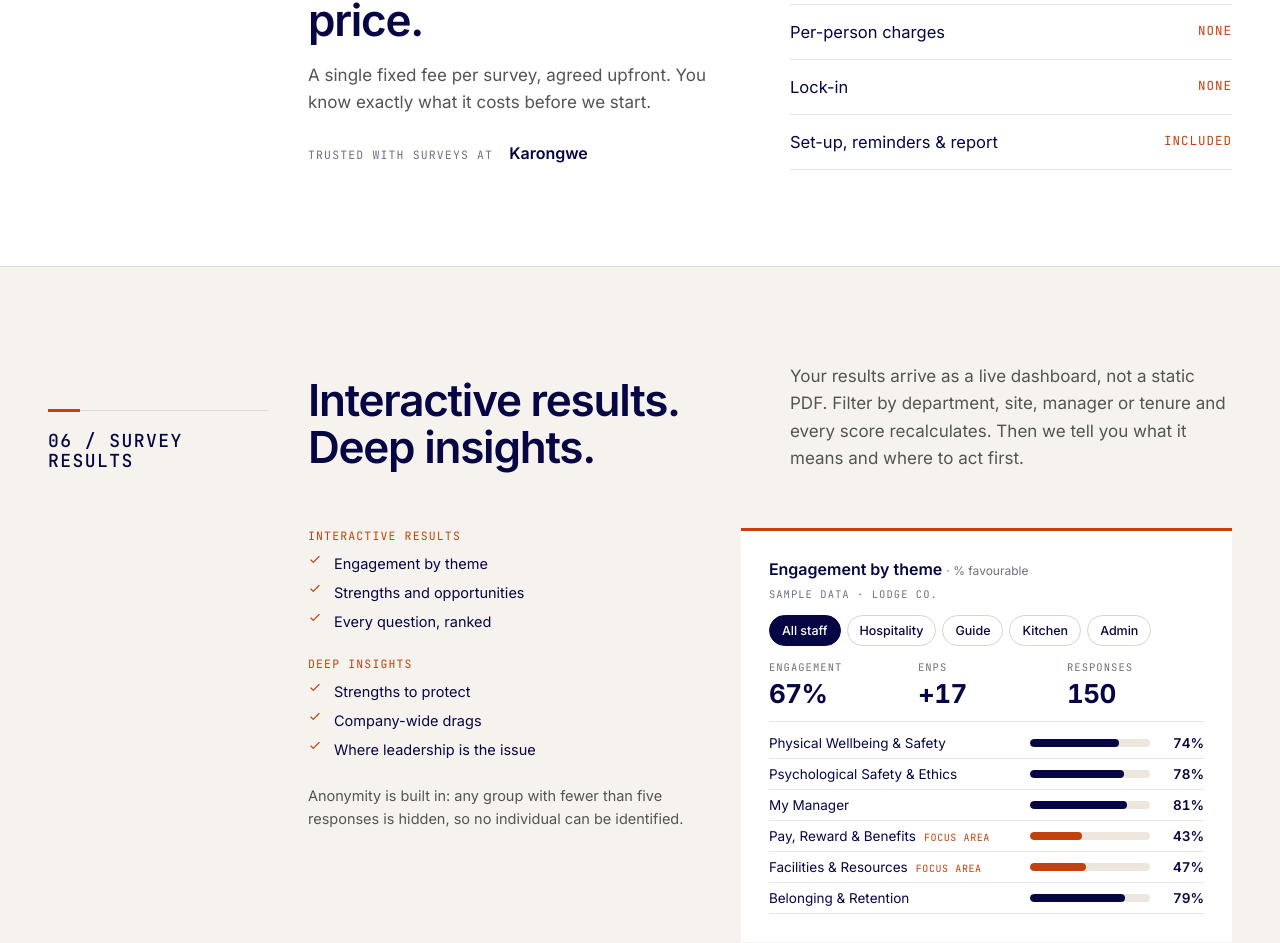
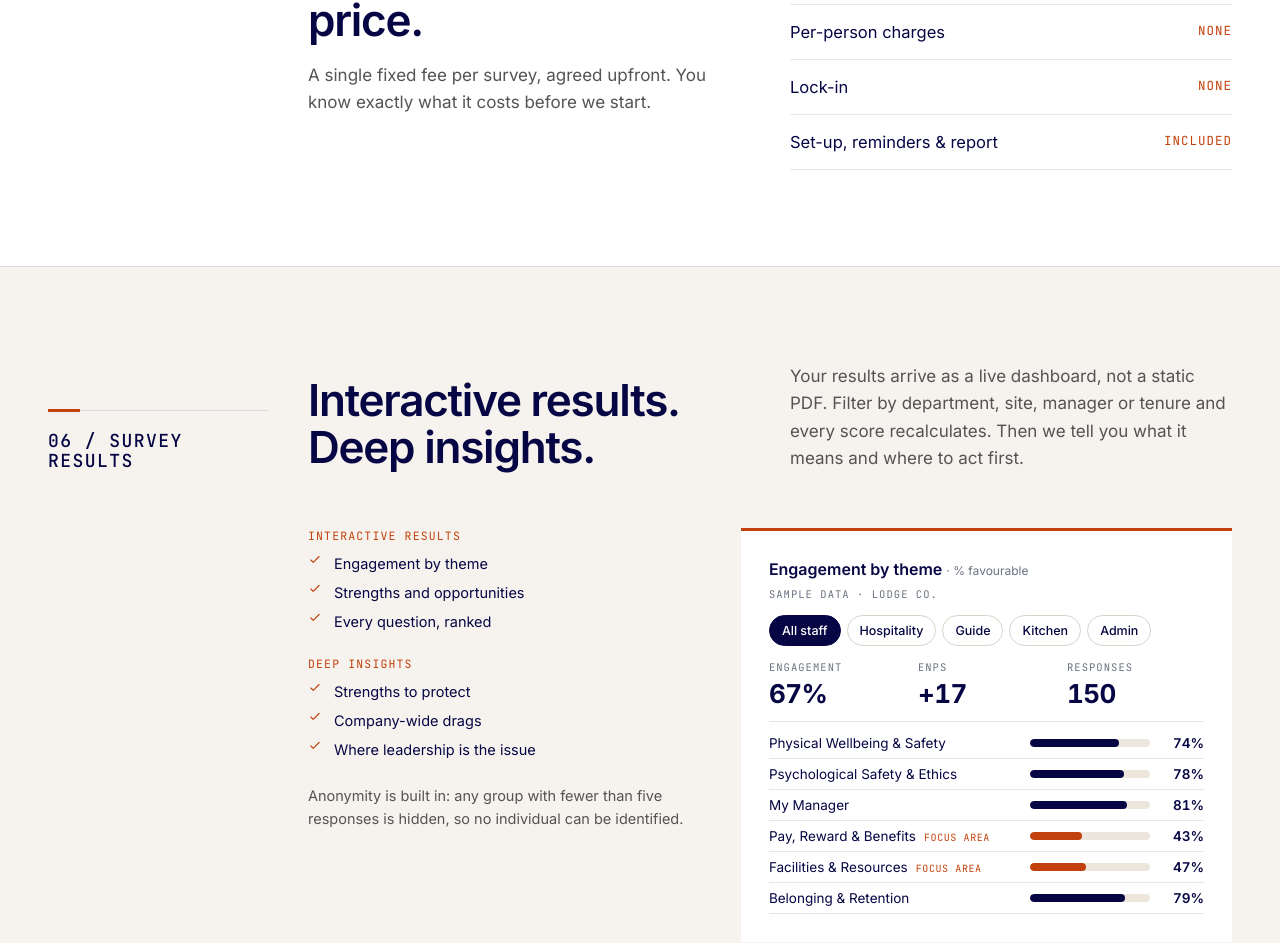
Before and after one commit to biancasmit683-netizen/HRinsightscov2, a React (Vite) app: page / in a window 1280 px wide. Shown: the part 3678-4621 px from the top of the page. Built offline with nearby package versions, Linux system fonts and the light colour scheme.

Commit message:
Remove the 'Trusted with surveys at Karongwe' line from Pricing
Co-Authored-By: Claude Opus 5.5 <noreply@anthropic.com>
Claude-Session: https://claude.ai/code/session_01Vf91w2bEHPv3FxK19iqoVh

```diff
--- a/src/page-engagement.jsx
+++ b/src/page-engagement.jsx
@@ -214,9 +214,6 @@ function Pricing() {
         <div>
           <h2 style={{ fontSize: isMobile ? 30 : 44, lineHeight: 1.08, fontWeight: 600, letterSpacing:'-0.028em', margin: 0 }}>One survey. One price.</h2>
           <p style={{ fontSize: isMobile ? 15.5 : 17, lineHeight: 1.6, color:'var(--graphite)', margin:'18px 0 0', maxWidth: 440 }}>A single fixed fee per survey, agreed upfront. You know exactly what it costs before we start.</p>
-          <div style={{ marginTop: 26, fontFamily:'JetBrains Mono,monospace', fontSize: 11.5, letterSpacing:'.1em', color:'var(--slate)' }}>
-            TRUSTED WITH SURVEYS AT <span style={{ fontFamily:'Inter,sans-serif', fontSize: 16, fontWeight: 600, letterSpacing: 0, color:'var(--ink)', marginLeft: 8 }}>Karongwe</span>
-          </div>
         </div>
         <ul style={{ listStyle:'none', margin: 0, padding: 0, borderTop:'1px solid var(--ink)' }}>
           {rows.map(([k, v]) => (
```
